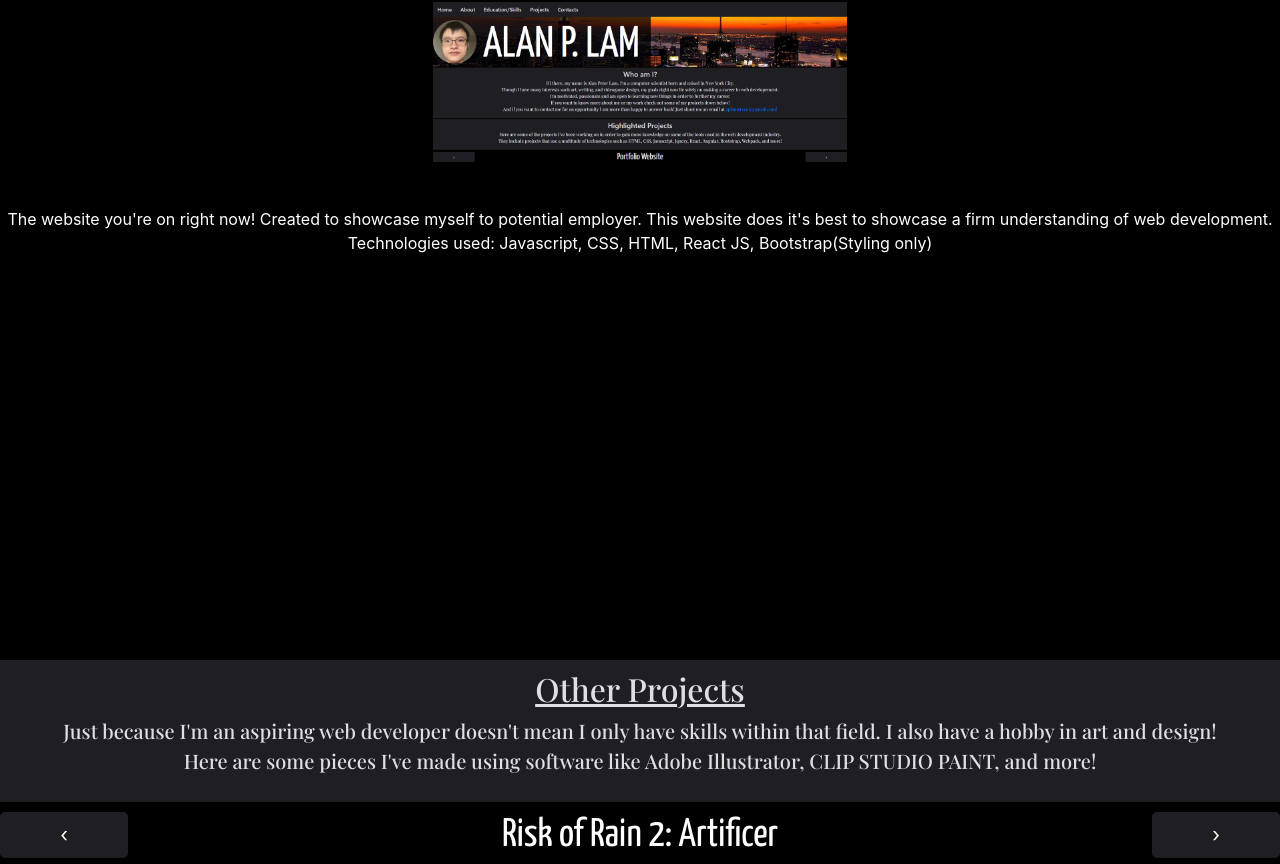
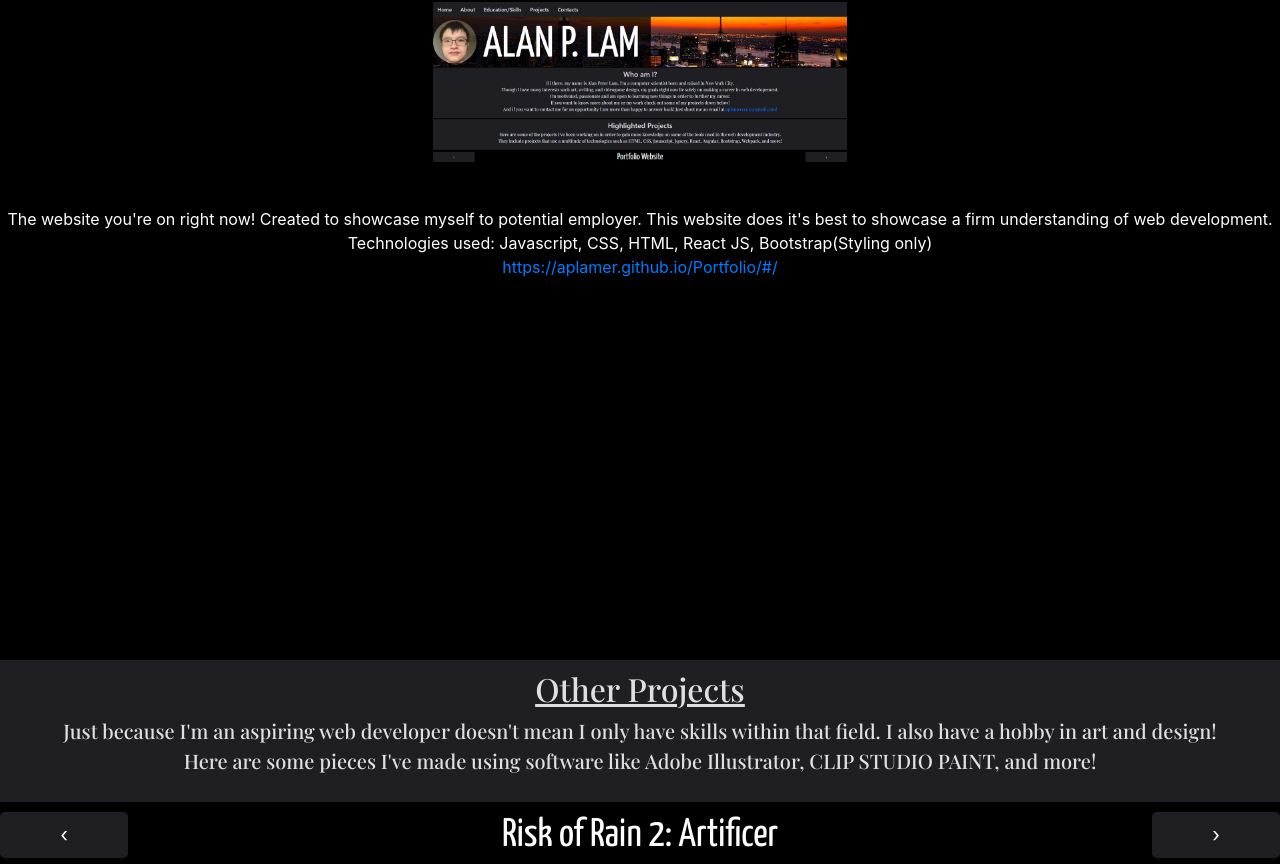
Before and after one commit to aplamer/Portfolio, a React (Create React App) app: page /#/ in a window 1280 px wide. Shown: the part 836-1700 px from the top of the page. Built offline with nearby package versions, Linux system fonts and the light colour scheme.

Commit message:
Updated project banner
Updated project banner with new website.

```diff
--- a/src/components/ProjectBanner.js
+++ b/src/components/ProjectBanner.js
@@ -1,13 +1,16 @@
 import React, { Component } from 'react';
 import PROJECTS from "../data/projects";
 const Project = props => {
-    const {title, image, description} = props.projects;
+    const {title, image, description, link} = props.projects;
 
     return (
         <div>
             <h1 className = "displayName">{title}</h1>
             <img className = "displayImage" src={image} alt = 'profile'/>
-            <p className = "displayDescription">{description}</p>
+            <p className = "displayDescription">{description}
+            <br></br>
+            <a href = "{link}">{link}</a>
+            </p>
         </div>
     )
 
@@ -28,7 +31,7 @@ class ProjectBanner extends Component{
             setTimeout(() => {
                 document.getElementById("projectPortrait").classList.remove("slideablelout")
                 document.getElementById("projectPortrait").classList.remove("slideabler")
-                this.setState({ID: 4})
+                this.setState({ID: 1})
                 document.getElementById("projectPortrait").classList.add("slideablel")
                 },400);
         }
@@ -48,7 +51,7 @@ class ProjectBanner extends Component{
     }
 
     scrollRight(){
-        if (this.state.ID == 4){
+        if (this.state.ID == 1){
             document.getElementsByClassName("displayButtonRight")[1].disabled = true;
             document.getElementById("projectPortrait").classList.add("slideablerout")
             setTimeout(() => {
--- a/src/data/projects.js
+++ b/src/data/projects.js
@@ -1,34 +1,19 @@
 import project1 from "../assets/Portfolio.PNG"
+import project2 from "../assets/ColorTheory.PNG"
 const PROJECTS = [
     {
         id: 1,
         title: 'Portfolio Website',
         description: 'The website you\'re on right now! Created to showcase myself to potential employer. This website does it\'s best to showcase a firm understanding of web development. Technologies used: Javascript, CSS, HTML, React JS, Bootstrap(Styling only)',
-        image: project1
+        image: project1,
+        link: "https://aplamer.github.io/Portfolio/#/"
     },
     {
         id: 2,
-        title: 'Portfolio Website',
-        description: 'The website you\'re on right now! Created to showcase myself to potential employer. This website does it\'s best to showcase a firm understanding of web development. Technologies used: Javascript, CSS, HTML, React JS, Bootstrap(Styling only)',
-        image: project1
-    },
-    {
-        id: 3,
-        title: 'Portfolio Website',
-        description: 'The website you\'re on right now! Created to showcase myself to potential employer. This website does it\'s best to showcase a firm understanding of web development. Technologies used: Javascript, CSS, HTML, React JS, Bootstrap(Styling only)',
-        image: project1
-    },
-    {
-        id: 4,
-        title: 'Portfolio Website',
-        description: 'The website you\'re on right now! Created to showcase myself to potential employer. This website does it\'s best to showcase a firm understanding of web development. Technologies used: Javascript, CSS, HTML, React JS, Bootstrap(Styling only)',
-        image: project1
-    },
-    {
-        id: 5,
-        title: 'Portfolio Website',
-        description: 'The website you\'re on right now! Created to showcase myself to potential employer. This website does it\'s best to showcase a firm understanding of web development. Technologies used: Javascript, CSS, HTML, React JS, Bootstrap(Styling only)',
-        image: project1
+        title: 'Color Theory Website',
+        description: 'A website for informing people about the different aspects of color theory, with some tools to help understand and utilize them better. Technologies used: CSS, HTML, Angular 10, Bootstrap(Styling only), Typescript',
+        image: project2,
+        link: "https://aplamer.github.io/ColorTheory/about"
     }
 
 ];
```
Also changed, not shown: src/assets/ColorTheory.PNG (added).
